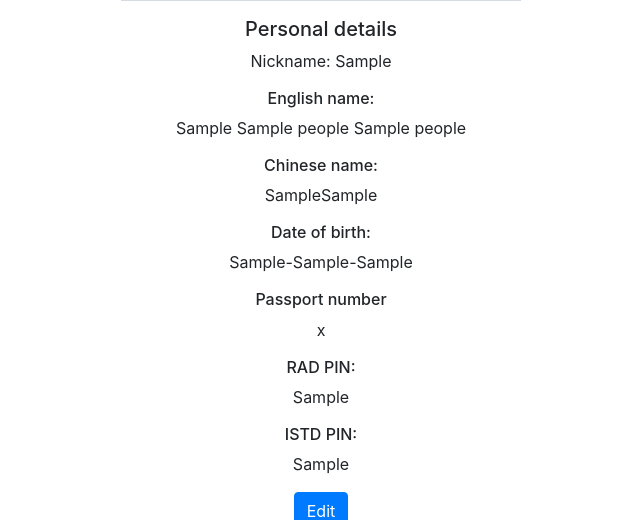
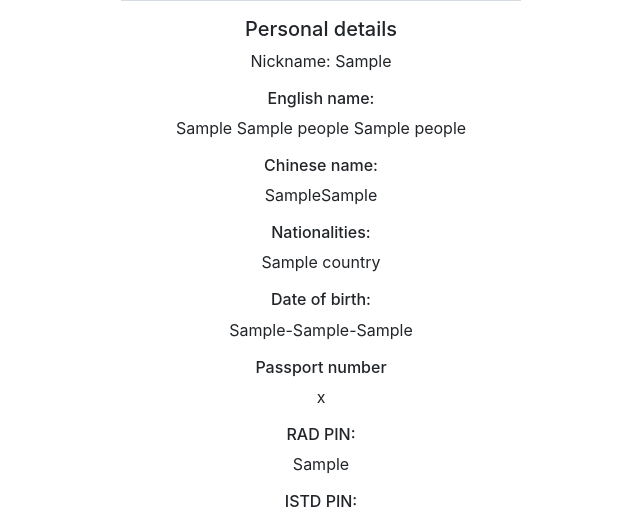
Before and after one commit to codeballet/cisca-admin, a Flask app: page /person/id/1 in a window 1280 px wide. Shown: the part 458-978 px from the top of the page, without its empty margins (319-959 px from the left). Run offline with Flask 2, Linux system fonts and the light colour scheme; the visitor is signed in with stand-in values (Sample User, id 1); tables that the repository leaves empty hold one stand-in row (values such as "Sample post"); grey boxes marked "Sample" are stand-in pictures; some libraries are stand-ins or nearby versions.

Commit message:
Feat: nationalities in person view

```diff
--- a/cisca_admin/person.py
+++ b/cisca_admin/person.py
@@ -22,6 +22,7 @@ def id(person_id):
         options(selectinload(Person.passport)).\
         options(selectinload(Person.rad_number)).\
         options(selectinload(Person.istd_number)).\
+        options(selectinload(Person.countries)).\
         filter(Person.person_id == person_id).first()
 
     return render_template('people/person.html', person=query)
--- a/cisca_admin/templates/people/person.html
+++ b/cisca_admin/templates/people/person.html
@@ -32,6 +32,13 @@
         </p>
     {% endif %}
 
+    {% if person.countries %}
+        <h6>Nationalities:</h6>
+        {% for country in person.countries %}
+            <p>{{ country.country_name }}</p>
+        {% endfor %}
+    {% endif %}
+
     {% if person.birth %}
         <h6>Date of birth:</h6>
         <p>{{ person.birth.birth_year }}-{{ person.birth.birth_month }}-{{ person.birth.birth_day }}</p>
--- a/cisca_admin/templates/people/results.html
+++ b/cisca_admin/templates/people/results.html
@@ -17,7 +17,7 @@
                 <th scope="col">Nickname</th>
                 <th scope="col">English Name</th>
                 <th scope="col">Chinese Name</th>
-                <th scope="col">Nationality</th>
+                <th scope="col">Nationalities</th>
                 <th scope="col">Birthdate</th>
                 <th scope="col">Passport</th>
                 <th scope="col">RAD PIN</th>
```
